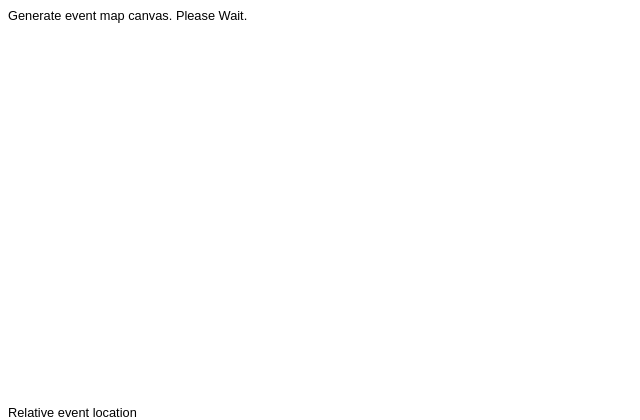
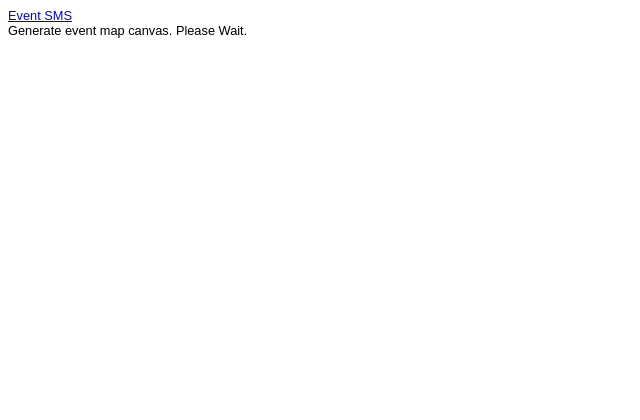
Before and after one commit to NavjotAulakh/hero, a PHP site: page /location.php in a window 1280 px wide. Shown: the top 420 px of the page, without its empty margins (0-640 px from the left). Run offline with PHP 8.4, Linux system fonts and the light colour scheme; some libraries are stand-ins or nearby versions.

Commit message:
Update location.php

```diff
--- a/location.php
+++ b/location.php
@@ -37,7 +37,7 @@
 </head>
 <body>
 
-
+	<a href="https://eventprompter.herokuapp.com/index.php">Event SMS</a>
 	<!-- google map will be shown here -->
 	<div id="gmap_canvas">Generate event map canvas. Please Wait.</div>
 	<div id='map-label'>Relative event location</div>
```
